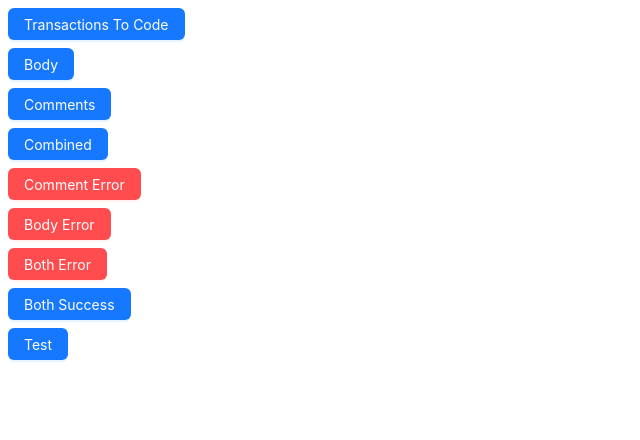
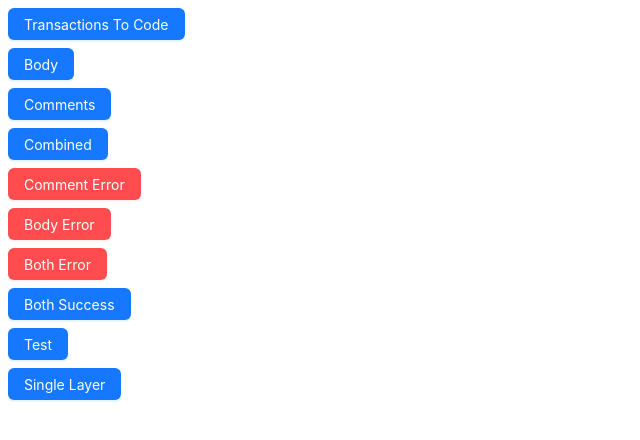
Before and after one commit to DavidAshenfelder/drawer-demo, a React (Create React App) app: page / in a window 1280 px wide. Shown: the top 440 px of the page, without its empty margins (0-640 px from the left). Built offline with nearby package versions, Linux system fonts and the light colour scheme.

Commit message:
updates to show only single drawer if ListView prop is not present.

```diff
--- a/src/App.js
+++ b/src/App.js
@@ -179,6 +179,14 @@ const App = () => {
         submitAll={submitAllCombinedBothSuccess}
         buttonType='primary'
       />
+      <DrawerComp
+        DetailBody={Combined}
+        Header={Header2}
+        drawerId={'single-layer'}
+        buttonTitle='Single Layer'
+        submitAll={submitAllCombinedBothSuccess}
+        buttonType='primary'
+      />
     </div>
 
     </>
--- a/src/components/DrawerComp.js
+++ b/src/components/DrawerComp.js
@@ -35,6 +35,8 @@ const DrawerComp = ({
 
   return (
     <div style={{display: 'flex', justifyContent: 'space-between', alignItems: 'center', margin: '8px'}}>
+      { ListView ?
+        <>
           <Button color={buttonType || 'primary'} variant="solid" onClick={() => dispatch(openParentDrawer(drawerId))}  >
             {buttonTitle || 'Click to open'}
           </Button>
@@ -47,10 +49,7 @@ const DrawerComp = ({
             push={{distance: '60'}}
             destroyOnClose={true}
           >
-        { ListView &&
               <ListView onClick={() => dispatch(openChildDrawer(drawerId)) } />
-        }
-
               <Drawer
                 title="Two-level Drawer"
 
@@ -65,6 +64,27 @@ const DrawerComp = ({
                 <DetailBody activeTab={activeTab} drawerId={drawerId} buttonType={buttonType} />
               </Drawer>
           </Drawer>
+          </>
+          :
+          <>
+            <Button color={buttonType || 'primary'} variant="solid" onClick={() => dispatch(openChildDrawer(drawerId))}  >
+              {buttonTitle || 'Click to open'}
+            </Button>
+            <Drawer
+              title="Two-level Drawer"
+
+              width={480}
+              closable={true}
+              onClose={() => dispatch(closeChildDrawer(drawerId))}
+              open={childDrawerOpen}
+              footer={<Footer/>}
+              destroyOnClose={true}
+
+            >
+              <DetailBody activeTab={activeTab} drawerId={drawerId} buttonType={buttonType} />
+            </Drawer>
+          </>
+      }
     </div>
   );
 };
```
Lines whose indentation alone changed are shown as unchanged.
